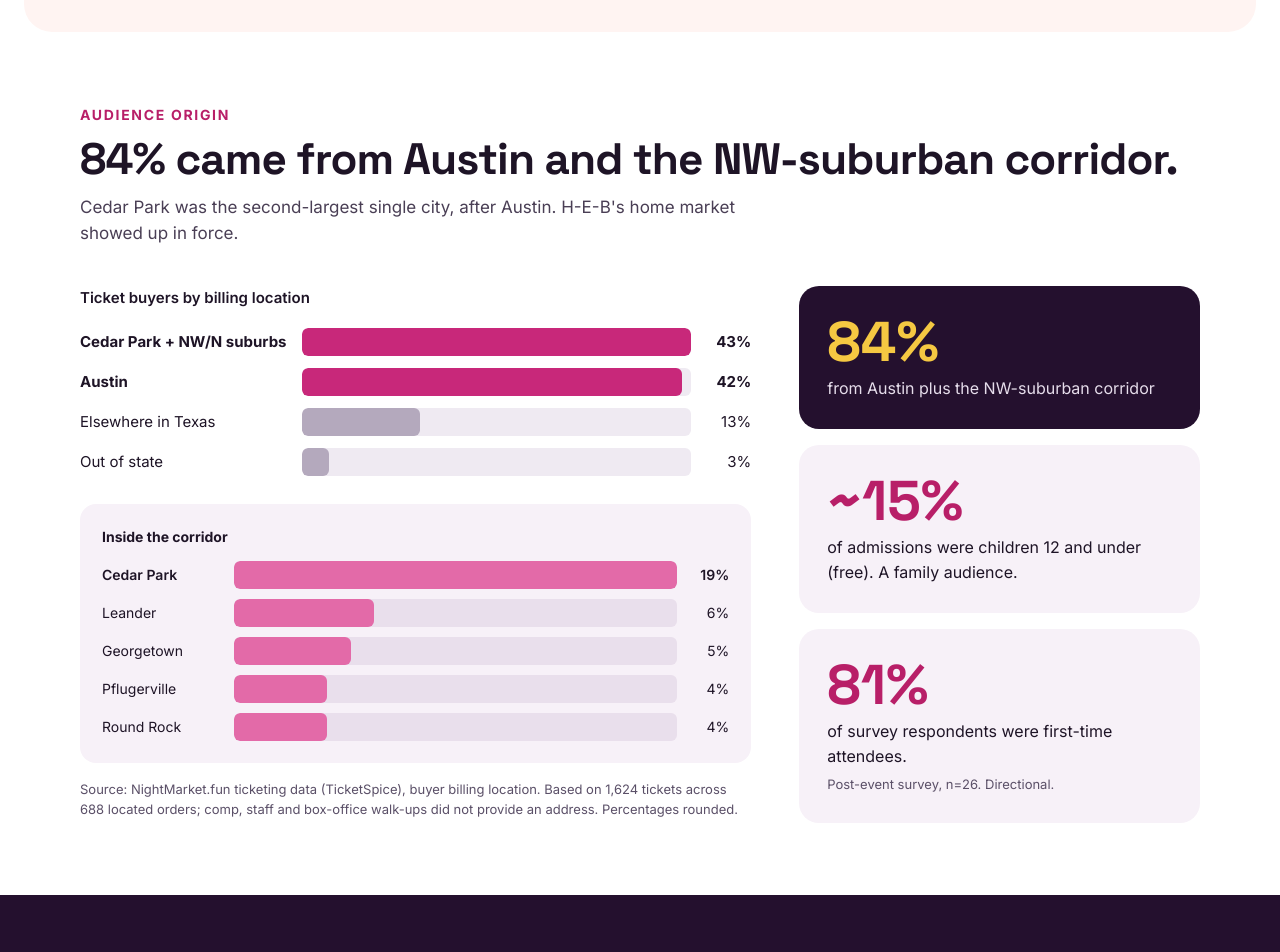
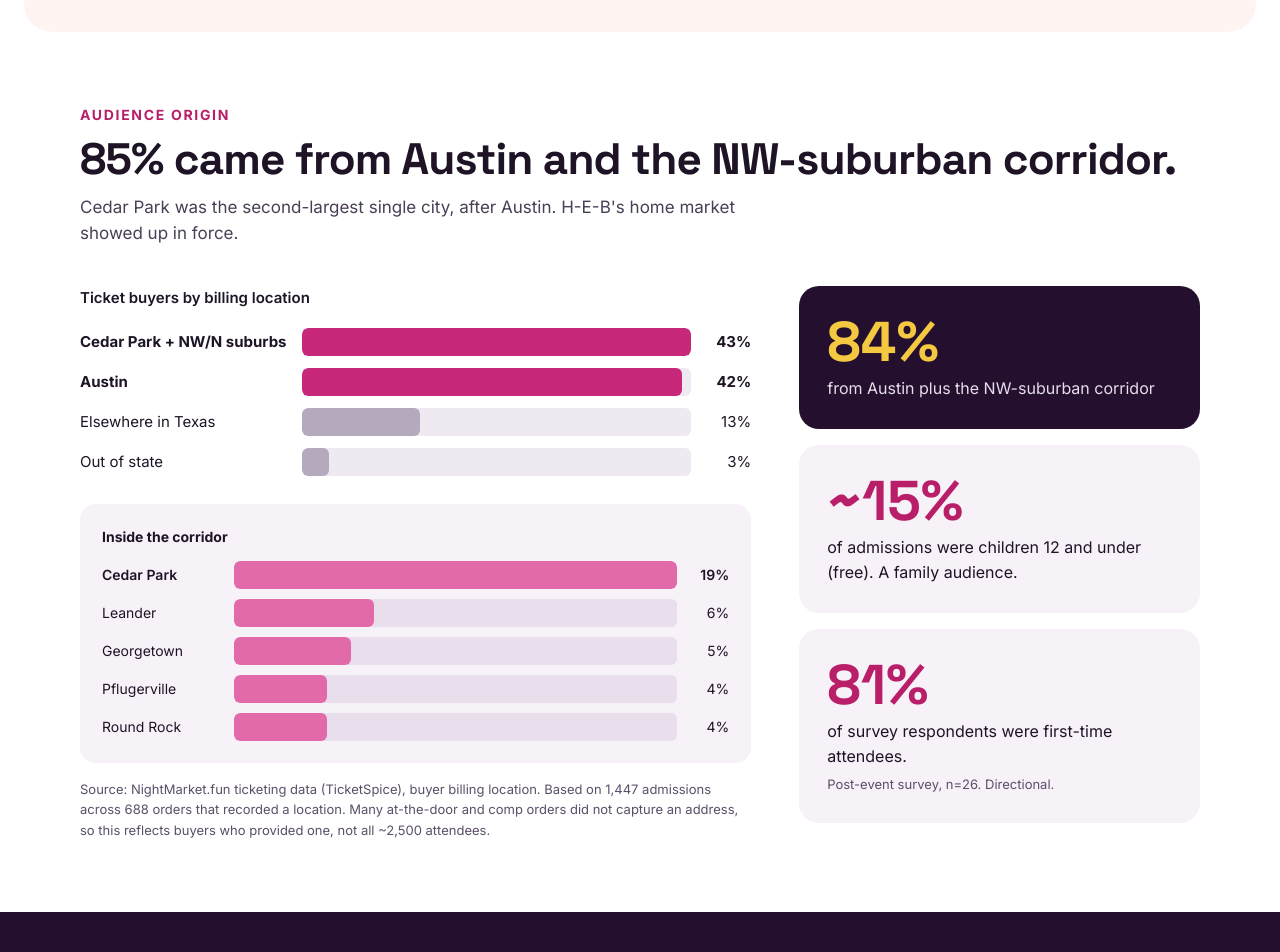
Before and after one commit to TLFandrew/nmf26-recap-heb, a plain HTML site: page nmf-2026/index.html in a window 1280 px wide. Shown: the part 3380-4332 px from the top of the page. Drawn offline with Linux system fonts and the light colour scheme.

Commit message:
Add files via upload

```diff
--- a/nmf-2026/index.html
+++ b/nmf-2026/index.html
@@ -133,7 +133,7 @@ a{color:#B81F68}a:hover{color:#8A1550}
 <div style="max-width: 1120px; margin: 0 auto; display: flex; flex-direction: column; gap: 40px">
 <div style="display: flex; flex-direction: column; gap: 10px">
 <p style="margin: 0; font-size: 14px; font-weight: 700; letter-spacing: 0.12em; text-transform: uppercase; color: #B81F68">Audience origin</p>
-<h2 style="margin: 0; font-family: 'Space Grotesk', sans-serif; font-weight: 700; font-size: clamp(30px, 4vw, 44px); line-height: 1.08; letter-spacing: -0.02em">84% came from Austin and the NW-suburban corridor.</h2>
+<h2 style="margin: 0; font-family: 'Space Grotesk', sans-serif; font-weight: 700; font-size: clamp(30px, 4vw, 44px); line-height: 1.08; letter-spacing: -0.02em">85% came from Austin and the NW-suburban corridor.</h2>
 <p style="margin: 0; max-width: 720px; color: #4A3F55">Cedar Park was the second-largest single city, after Austin. H-E-B's home market showed up in force.</p>
 </div>
 <div style="display: flex; flex-wrap: wrap; gap: 48px">
@@ -151,7 +151,7 @@ a{color:#B81F68}a:hover{color:#8A1550}
 <div style="display: flex; align-items: center; gap: 12px"><span style="flex: 0 0 120px; font-size: 14px">Pflugerville</span><div class="track" style="background: #E9DFEC"><div class="bar" style="width: 21%; background: #E36AA8"></div></div><span style="flex: 0 0 40px; text-align: right; font-size: 14px">4%</span></div>
 <div style="display: flex; align-items: center; gap: 12px"><span style="flex: 0 0 120px; font-size: 14px">Round Rock</span><div class="track" style="background: #E9DFEC"><div class="bar" style="width: 21%; background: #E36AA8"></div></div><span style="flex: 0 0 40px; text-align: right; font-size: 14px">4%</span></div>
 </div>
-<p style="margin: 4px 0 0; font-size: 13px; color: #5B5068">Source: NightMarket.fun ticketing data (TicketSpice), buyer billing location. Based on 1,624 tickets across 688 located orders; comp, staff and box-office walk-ups did not provide an address. Percentages rounded.</p>
+<p style="margin: 4px 0 0; font-size: 13px; color: #5B5068">Source: NightMarket.fun ticketing data (TicketSpice), buyer billing location. Based on 1,447 admissions across 688 orders that recorded a location. Many at-the-door and comp orders did not capture an address, so this reflects buyers who provided one, not all ~2,500 attendees.</p>
 </figure>
 <div style="flex: 2 1 300px; min-width: 0; display: flex; flex-direction: column; gap: 16px">
 <div style="background: #24102E; color: #FFFFFF; border-radius: 20px; padding: 28px; display: flex; flex-direction: column; gap: 6px">
@@ -205,6 +205,7 @@ a{color:#B81F68}a:hover{color:#8A1550}
 <p style="margin: 0; font-size: 15px; color: #FFFFFF">US 183A near Whitewing Dr</p>
 <p style="margin: 0; font-size: 15px; color: #FFFFFF">RR 620 near Hudson Bend Rd</p>
 </div>
+<p style="margin: 0; font-size: 13px; color: #C4B5CC">Source: Lamar proof-of-play report, November 7 to 14, 2026.</p>
 </div>
 </div>
 </div>
```
